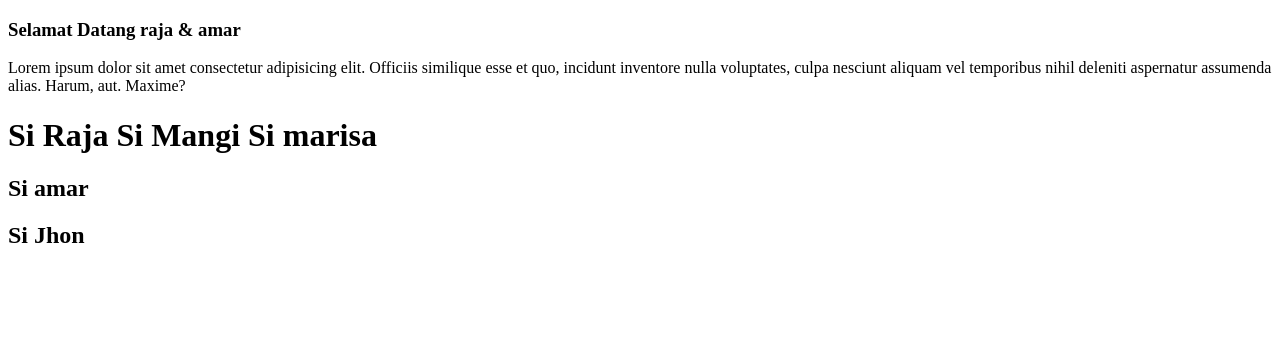
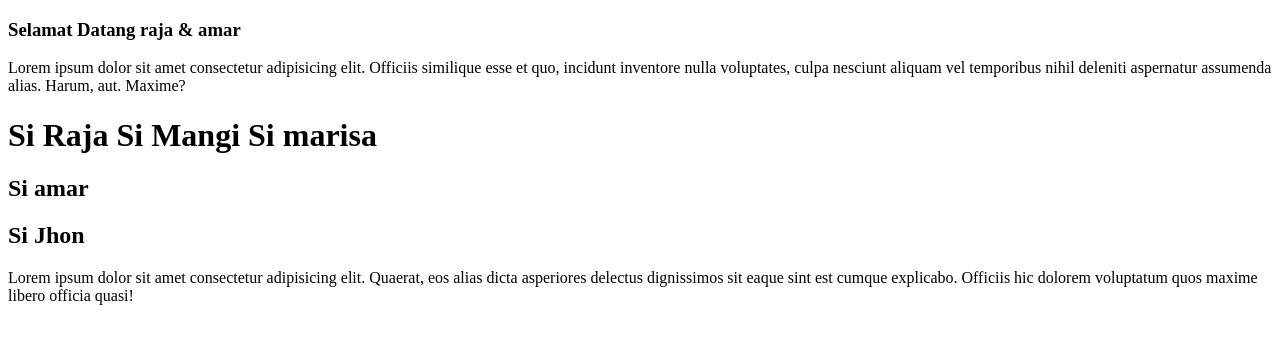
Before and after one commit to Jhons-stil/belajar-Collab, a plain HTML site: page index.html in a window 1280 px wide. Drawn offline with Linux system fonts and the light colour scheme.

Commit message:
nambah lorem ipsum

```diff
--- a/index.html
+++ b/index.html
@@ -11,5 +11,6 @@
     <h1>Si Raja Si Mangi Si marisa</h1>
     <h2>Si amar</h2>
     <h2>Si Jhon</h2>
+    <p>Lorem ipsum dolor sit amet consectetur adipisicing elit. Quaerat, eos alias dicta asperiores delectus dignissimos sit eaque sint est cumque explicabo. Officiis hic dolorem voluptatum quos maxime libero officia quasi!</p>
 </body>
 </html>
```
